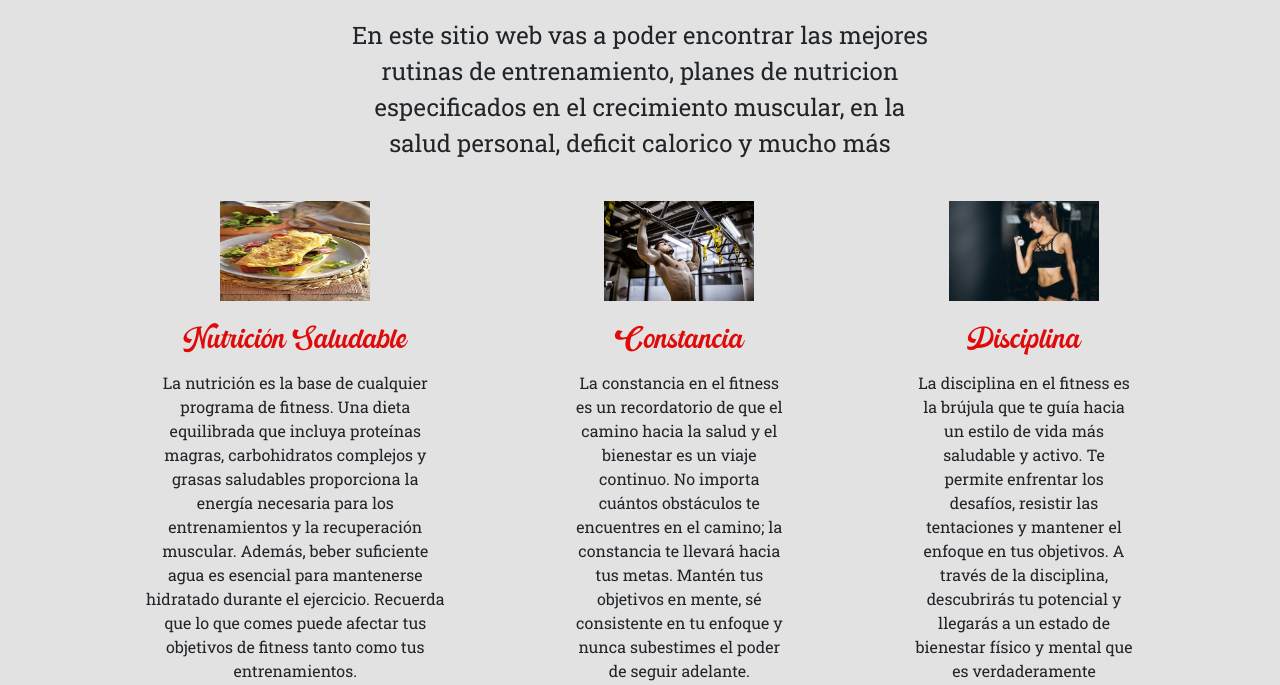
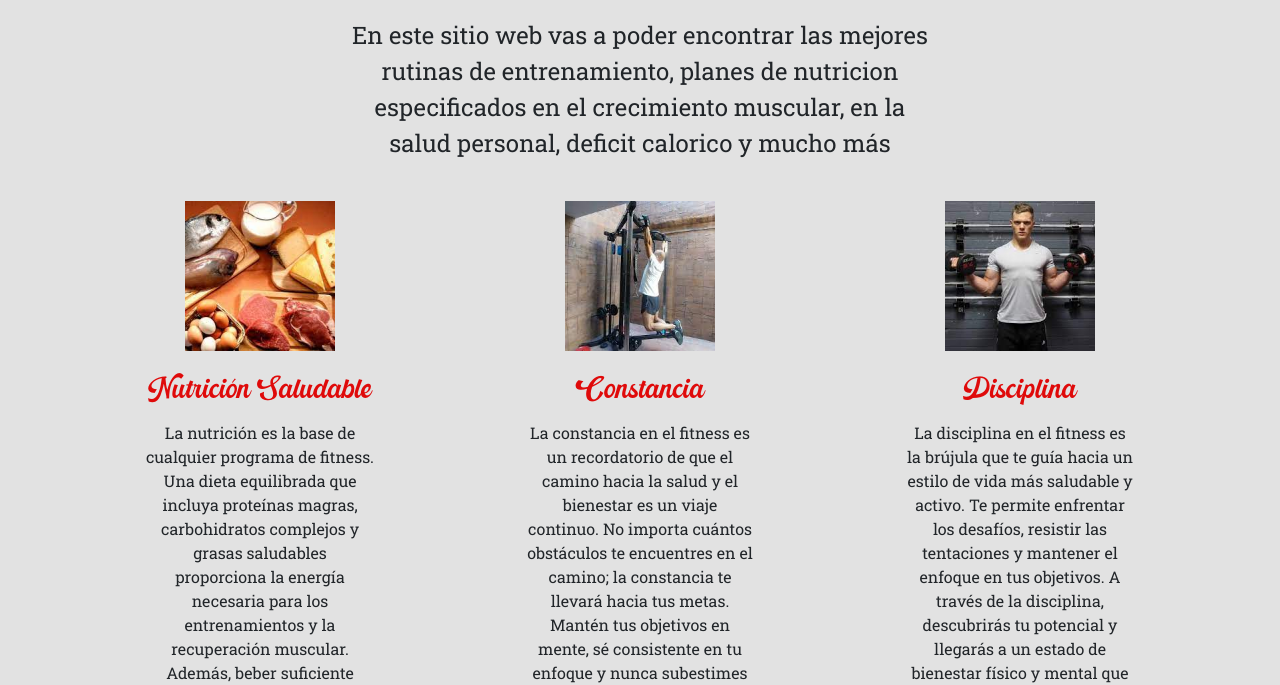
Before and after one commit to lucasantinomilitello/PF-Militello, a website: page index.html in a window 1280 px wide. Shown: the part 272-957 px from the top of the page. Drawn offline with nearby package versions, Linux system fonts and the light colour scheme.

Commit message:
Modificaciones al proyecto final

```diff
--- a/index.html
+++ b/index.html
@@ -68,21 +68,28 @@
 <section class="container-fluid">
 
   <div class="container">
-
+    <div class="row">
+      <div class="col-lg-4 col-md-6 col-sm-12 mb-4">
         <div class="item">
-        <img src="/img/AlmuerzoProteico.jpg" alt="Imagen 1" class="image1">
+          <img src="/img/Comida1.jpeg" alt="Comida Saludable" class="image img-fluid">
           <h3 class="fs-3 mt-4 px-4 pb-1">Nutrición Saludable</h3>
           <p class="px-4">La nutrición es la base de cualquier programa de fitness. Una dieta equilibrada que incluya proteínas magras, carbohidratos complejos y grasas saludables proporciona la energía necesaria para los entrenamientos y la recuperación muscular. Además, beber suficiente agua es esencial para mantenerse hidratado durante el ejercicio. Recuerda que lo que comes puede afectar tus objetivos de fitness tanto como tus entrenamientos.</p>
         </div>
+      </div>
+      <div class="col-lg-4 col-md-6 col-sm-12 mb-4">
         <div class="item">
-        <img src="./img/Dominada_Hombre.jpg" alt="Imagen 2" class="image">
+          <img src="./img/Dominadas.jpeg" alt="Dominadas" class="image img-fluid">
           <h3 class="fs-3 mt-4 px-4 pb-1">Constancia</h3>
           <p class="px-4">La constancia en el fitness es un recordatorio de que el camino hacia la salud y el bienestar es un viaje continuo. No importa cuántos obstáculos te encuentres en el camino; la constancia te llevará hacia tus metas. Mantén tus objetivos en mente, sé consistente en tu enfoque y nunca subestimes el poder de seguir adelante.</p>
         </div>
+      </div>
+      <div class="col-lg-4 col-md-12 mb-4">
         <div class="item">
-      <img src="./img/Mujer_Bicep.jpg" alt="Imagen 2" class="image">
+          <img src="./img/Curldebiceps1.jpeg" alt="Curl de Biceps" class="image img-fluid">
           <h3 class="fs-3 mt-4 px-4 pb-1">Disciplina</h3>
           <p class="px-4">La disciplina en el fitness es la brújula que te guía hacia un estilo de vida más saludable y activo. Te permite enfrentar los desafíos, resistir las tentaciones y mantener el enfoque en tus objetivos. A través de la disciplina, descubrirás tu potencial y llegarás a un estado de bienestar físico y mental que es verdaderamente gratificante.</p>
+        </div>
+      </div>
     </div>
   </div>
 
--- a/scss/partials/_queries.scss
+++ b/scss/partials/_queries.scss
@@ -0,0 +1,5 @@
+@media (max-width: 414px) {
+    .nosotros {
+        margin: 16px;
+    }
+}
--- a/scss/partials/_variables.scss
+++ b/scss/partials/_variables.scss
@@ -1,3 +1,3 @@
-$color:rgb(223, 10, 10);
-$ancho:100px;
+$color:#ff0000;
+$ancho:16px;
 $alto: 100px;
```
Also changed, not shown: pages/nosotros.html (+2 -1 lines), css/style.css, img/Comida.avif (added), img/Comida1.jpeg (added), img/Curldebiceps1.jpeg (added), img/Dominadas.jpeg (added), 1 other file. Lines whose indentation alone changed are shown as unchanged.
